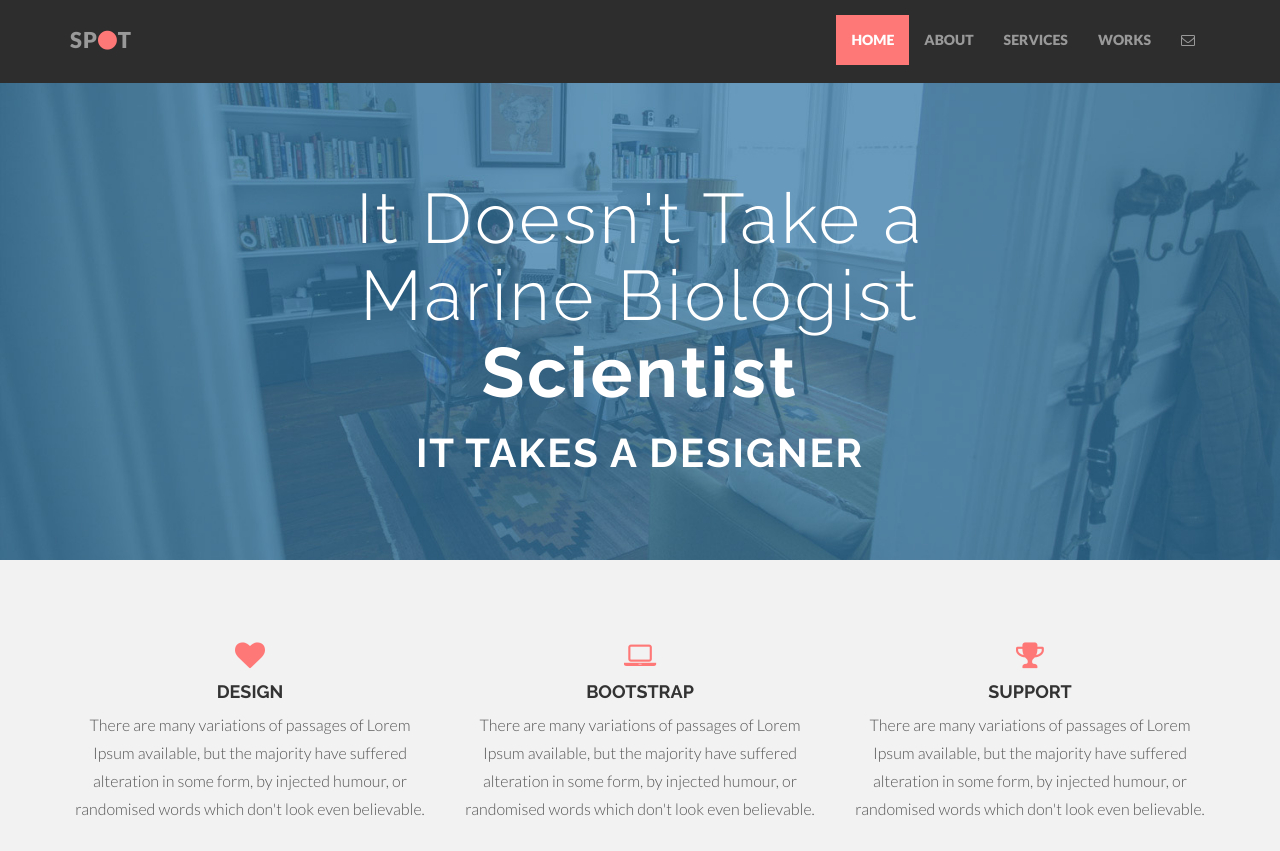
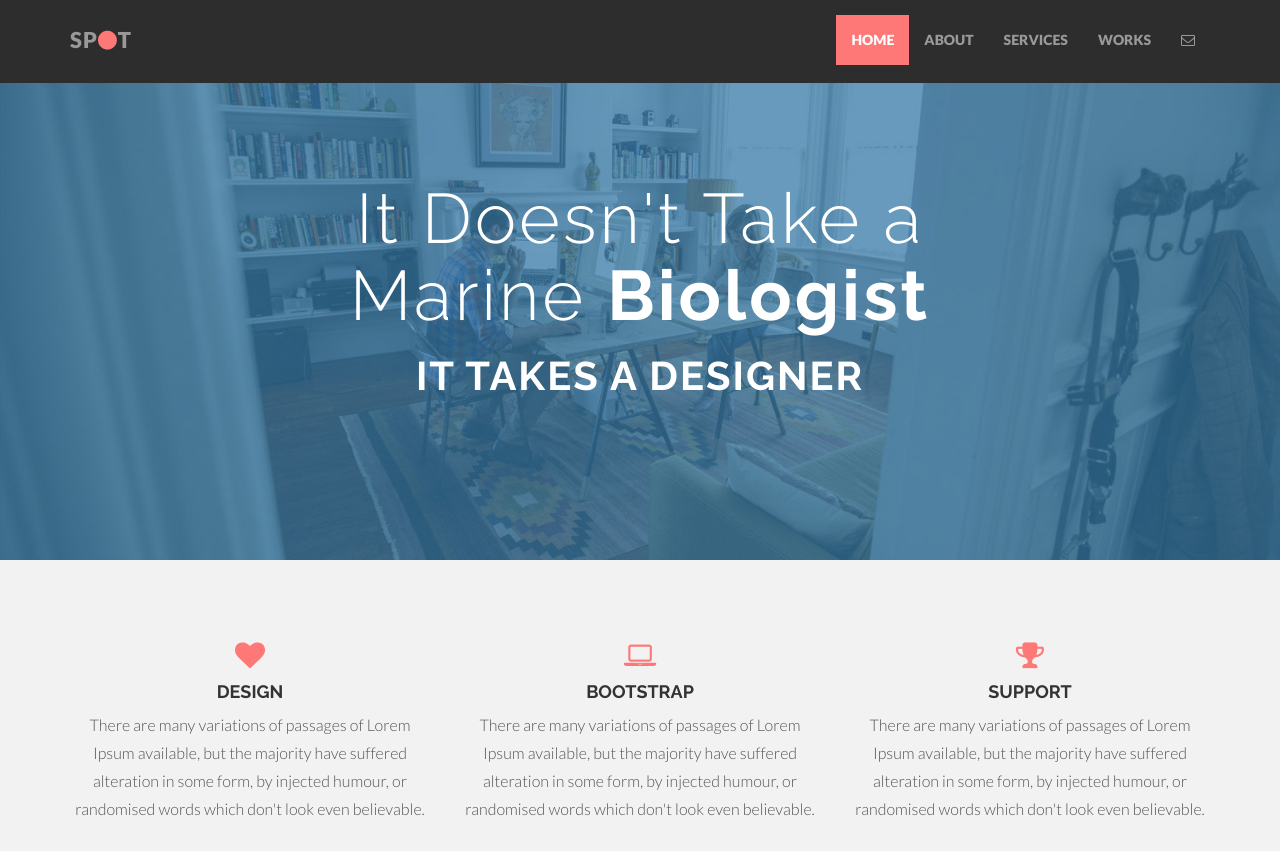
Before and after one commit to Almah2288/Spot-Theme-, a plain HTML site: page index.html in a window 1280 px wide. Shown: the top 851 px of the page. Drawn offline with nearby package versions, Linux system fonts and the light colour scheme.

Commit message:
Update index.html

```diff
--- a/index.html
+++ b/index.html
@@ -54,7 +54,7 @@
 		<div class="container">
 			<div class="row centered">
 				<div class="col-lg-8 col-lg-offset-2">
-				<h1>It Doesn't Take a Marine Biologist <b>Scientist</b></h1>
+				<h1>It Doesn't Take a Marine <b>Biologist</b></h1>
 				<h2>It Takes a Designer</h2>
 				</div>
 			</div><!-- row -->
```
